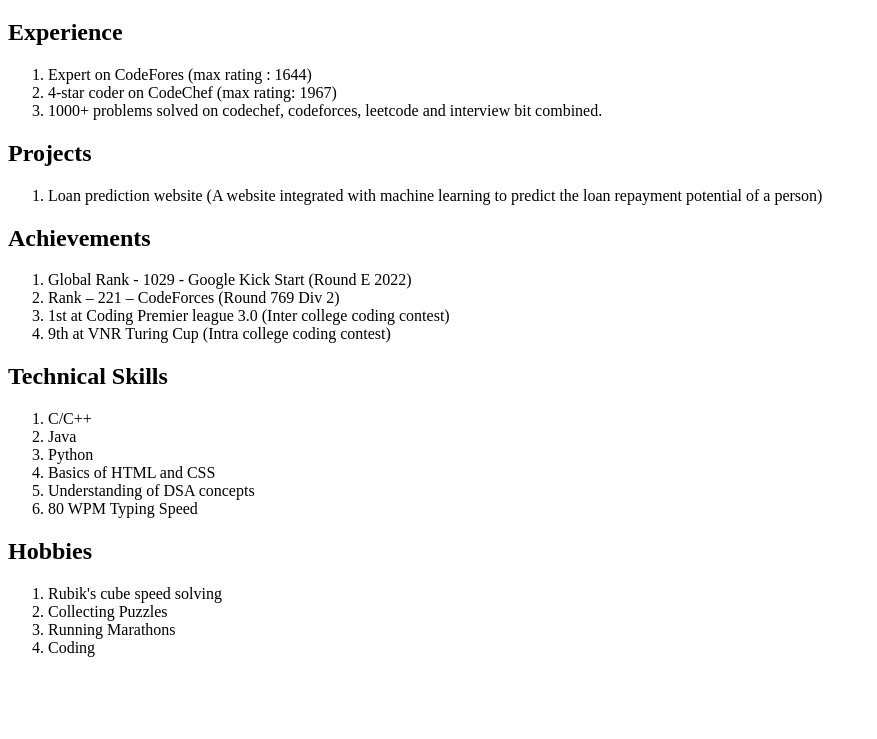
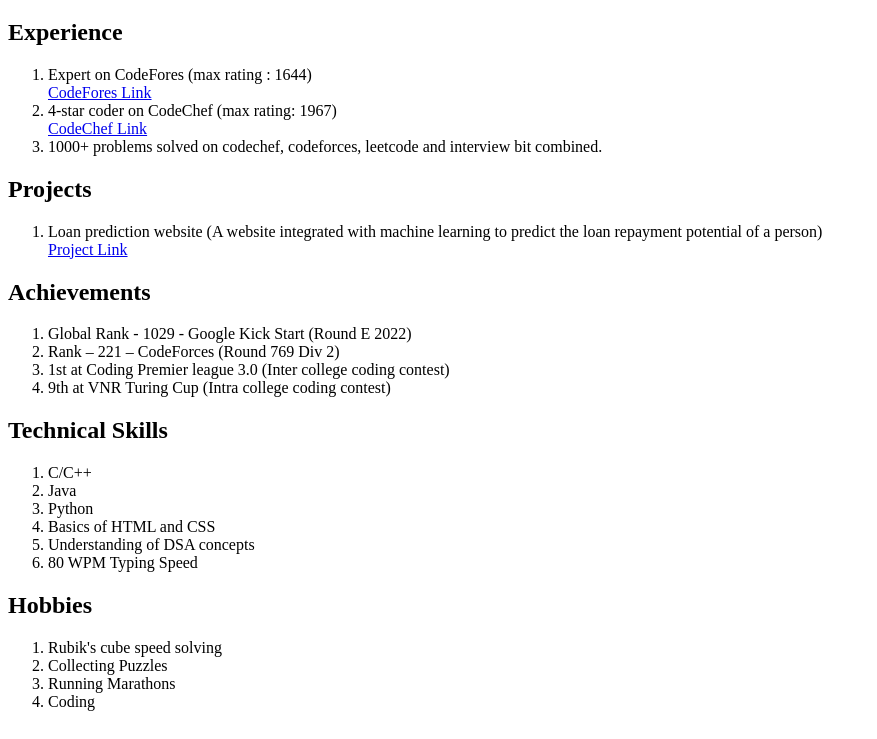
Before and after one commit to akshay-1209/mern-stack, a plain HTML site: page resume.html in a window 1280 px wide. Shown: the part 61-800 px from the top of the page, without its empty margins (0-877 px from the left). Drawn offline with Linux system fonts and the light colour scheme.

Commit message:
link changes

```diff
--- a/resume.html
+++ b/resume.html
@@ -11,15 +11,15 @@
     <h2>Experience</h2>
     <ol>
         <li>Expert on CodeFores (max rating : 1644)</li>
-        <a href="https://codeforces.com/profile/Akshay_12"></a>
+        <a href="https://codeforces.com/profile/Akshay_12">CodeFores Link</a>
         <li>4-star coder on CodeChef (max rating: 1967)</li>
-        <a href="https://www.codechef.com/users/akshay_1209"></a>
+        <a href="https://www.codechef.com/users/akshay_1209">CodeChef Link</a>
         <li>1000+ problems solved on codechef, codeforces, leetcode and interview bit combined.</li>
     </ol>
     <h2>Projects</h2>
     <ol>
         <li>Loan prediction website (A website integrated with machine learning to predict the loan repayment potential of a person)</li>
-        <a href="https://github.com/akshay-1209/loan_prediction"></a>
+        <a href="https://github.com/akshay-1209/loan_prediction">Project Link</a>
     </ol>
     <h2>Achievements</h2>
     <ol>
```
